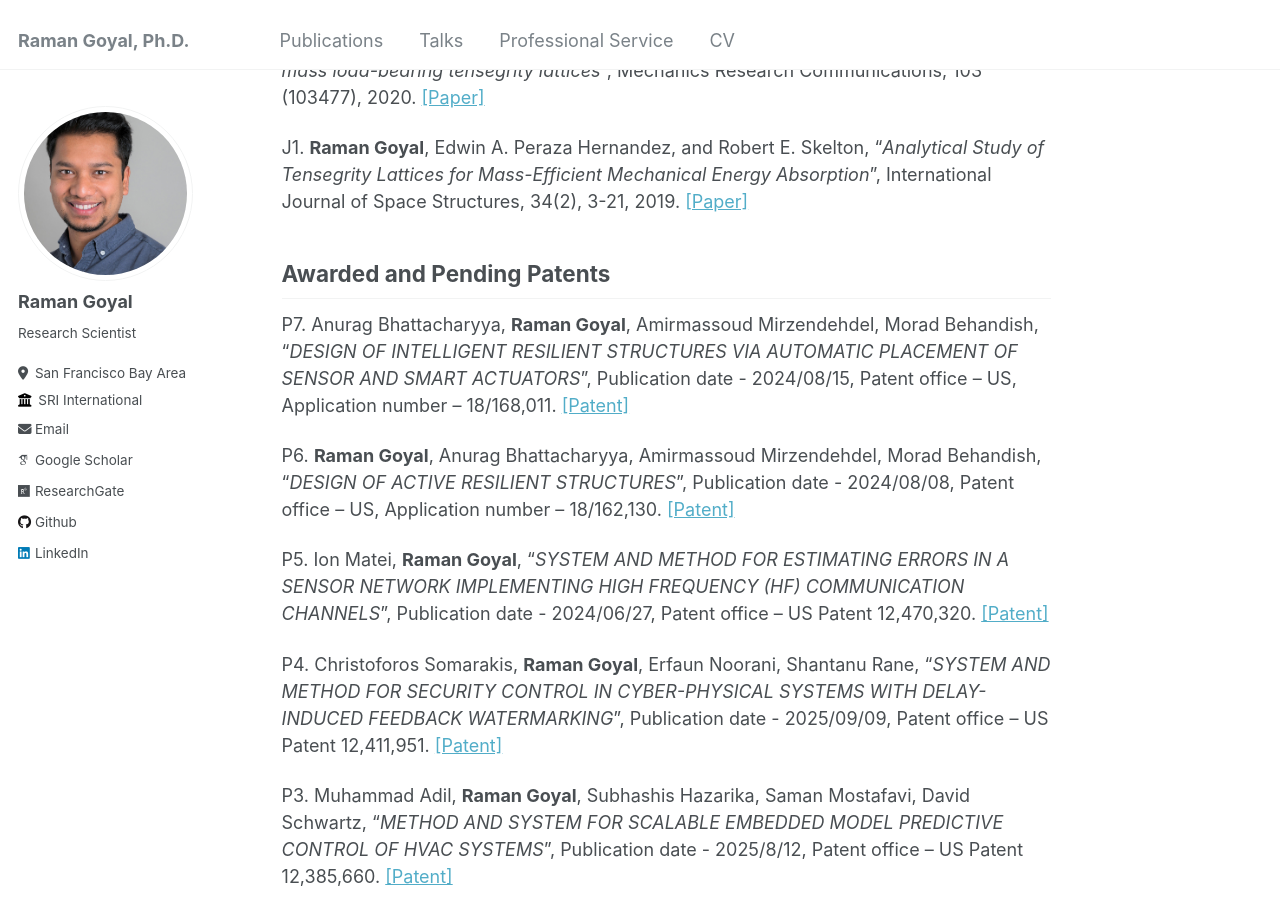
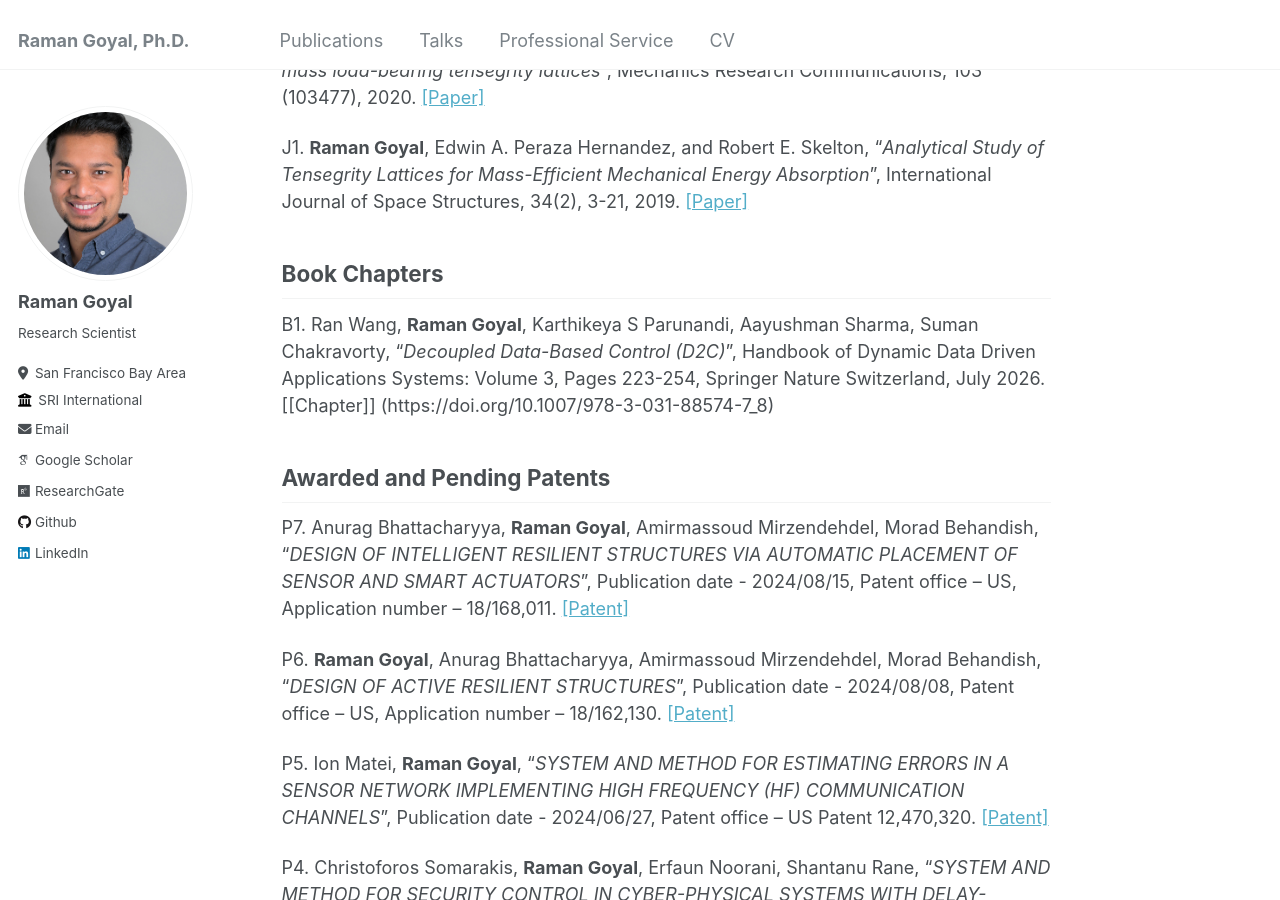
Before and after one commit to ramaniitrgoyal92/ramaniitrgoyal92.github.io, a Jekyll site: the page built from _pages/publications.md, in a window 1280 px wide and 900 px high, scrolled down 7164 px. Built offline with Jekyll 4.4.1, drawn with Linux system fonts in a browser that asks for light colours; some web fonts are replaced.

Commit message:
Update publications with new book chapters and patents
Added new publications and patents sections with relevant entries.

```diff
--- a/_pages/publications.md
+++ b/_pages/publications.md
@@ -179,6 +179,7 @@ C1. **R. Goyal**, Bryant, T., Majji, M., Skelton, R. E., and Longman, A., “_De
 
 Peer-reviewed Journal Articles
 ------
+
 J17. Mohamed Naveed Gul Mohamed, **Raman Goyal**, Ran Wang, Suman Chakravorty, "_An Information-State Based Approach to Linear Time Varying System Identification and Control_", Journal of Dynamic Systems, Measurement and Control, 1-11, 2025.
 [[Paper]](https://doi.org/10.1115/1.4070653)
 
@@ -243,9 +244,14 @@ J2. **Raman Goyal**, Robert E. Skelton, and Edwin A. Peraza Hernandez, "_Design
 J1. **Raman Goyal**, Edwin A. Peraza Hernandez, and Robert E. Skelton, "_Analytical Study of Tensegrity Lattices for Mass-Efficient Mechanical Energy Absorption_", International Journal of Space Structures, 34(2), 3-21, 2019.
 [[Paper]](http://dx.doi.org/10.1177/0956059919845330)
 
+Book Chapters
+------
+
+B1. Ran Wang, **Raman Goyal**, Karthikeya S Parunandi, Aayushman Sharma, Suman Chakravorty, "_Decoupled Data-Based Control (D2C)_", Handbook of Dynamic Data Driven Applications Systems: Volume 3, Pages 223-254, Springer Nature Switzerland, July 2026. [[Chapter]] (https://doi.org/10.1007/978-3-031-88574-7_8)
 
 Awarded and Pending Patents
 ------
+
 P7. Anurag Bhattacharyya, **Raman Goyal**, Amirmassoud Mirzendehdel, Morad Behandish, "_DESIGN OF INTELLIGENT RESILIENT STRUCTURES VIA AUTOMATIC PLACEMENT OF SENSOR AND SMART ACTUATORS_", Publication date - 2024/08/15, Patent office – US, Application number – 18/168,011.
 [[Patent]](https://patents.google.com/patent/US20240273245A1/en)
 
```
